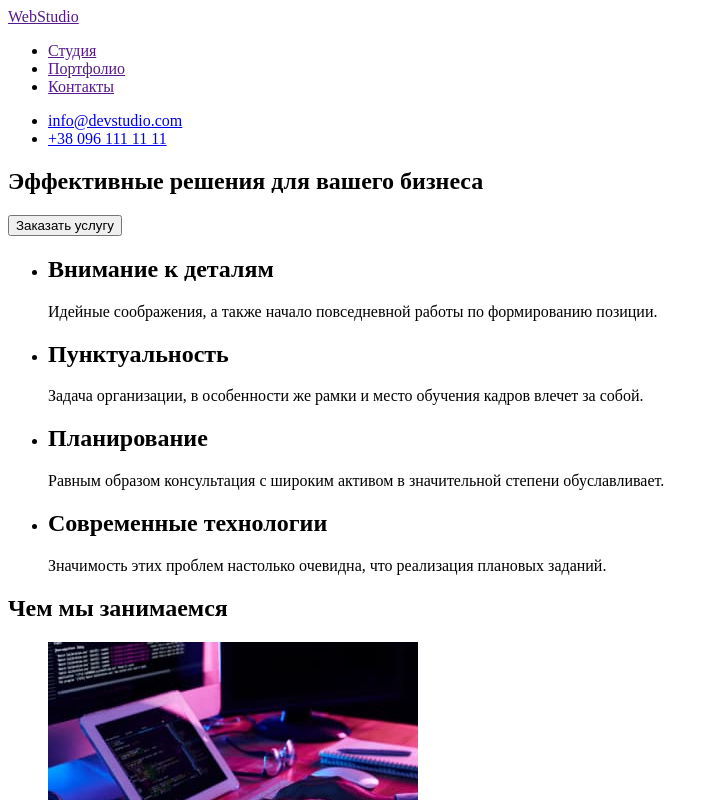
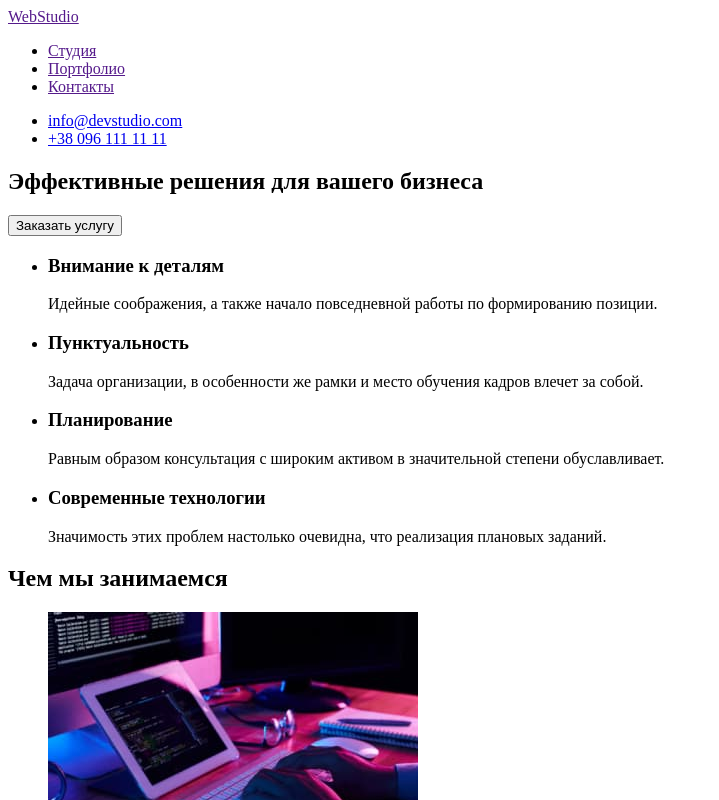
Before and after one commit to Dmytro-Miroshnyk/goit-markup-hw-01, a plain HTML site: page index.html in a window 1280 px wide. Shown: the top 800 px of the page, without its empty margins (0-719 px from the left). Drawn offline with Linux system fonts and the light colour scheme.

Commit message:
Update index.html

```diff
--- a/index.html
+++ b/index.html
@@ -25,30 +25,32 @@
       <section>
         <h1>Эффективные решения для вашего бизнеса</h1>
         <button type="button">Заказать услугу</button>
+      </section>
+      <section>
         <ul>
           <li>
-            <h2>Внимание к деталям</h2>
+            <h3>Внимание к деталям</h3>
             <p>
               Идейные соображения, а также начало повседневной работы по
               формированию позиции.
             </p>
           </li>
           <li>
-            <h2>Пунктуальность</h2>
+            <h3>Пунктуальность</h3>
             <p>
               Задача организации, в особенности же рамки и место обучения кадров
               влечет за собой.
             </p>
           </li>
           <li>
-            <h2>Планирование</h2>
+            <h3>Планирование</h3>
             <p>
               Равным образом консультация с широким активом в значительной
               степени обуславливает.
             </p>
           </li>
           <li>
-            <h2>Современные технологии</h2>
+            <h3>Современные технологии</h3>
             <p>
               Значимость этих проблем настолько очевидна, что реализация
               плановых заданий.
@@ -91,7 +93,7 @@
       </section>
     </main>
     <footer>
-      <a href="WebStudio"></a>
+      <a href="">WebStudio</a>
       <address>
         <ul>
           <li><a href="https://goo.gl/maps/RU9oX49gCDf5x4QG6" target="_blank" rel="noopener, noindex, nofollow ">г. Киев, пр-т
```
